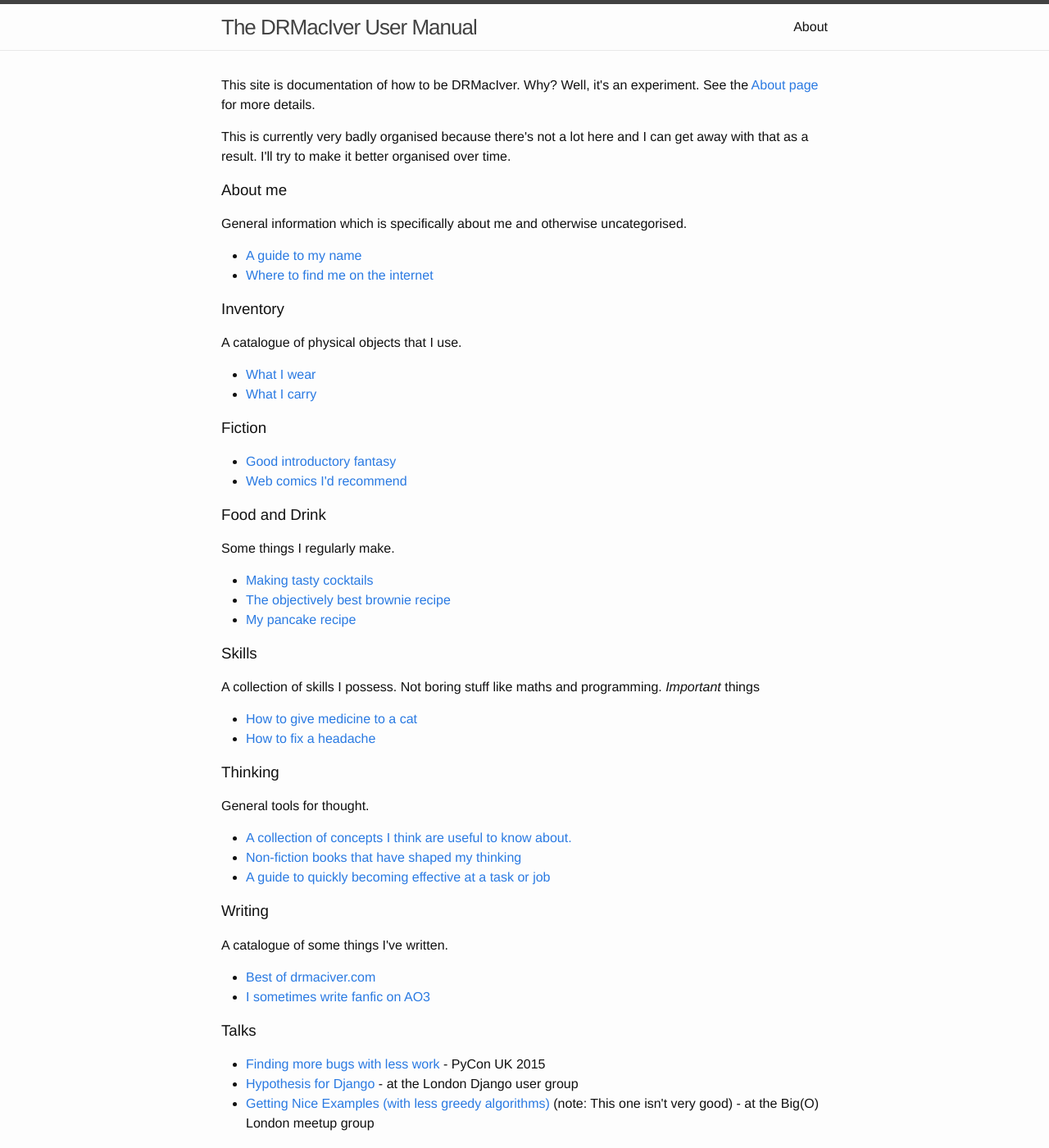
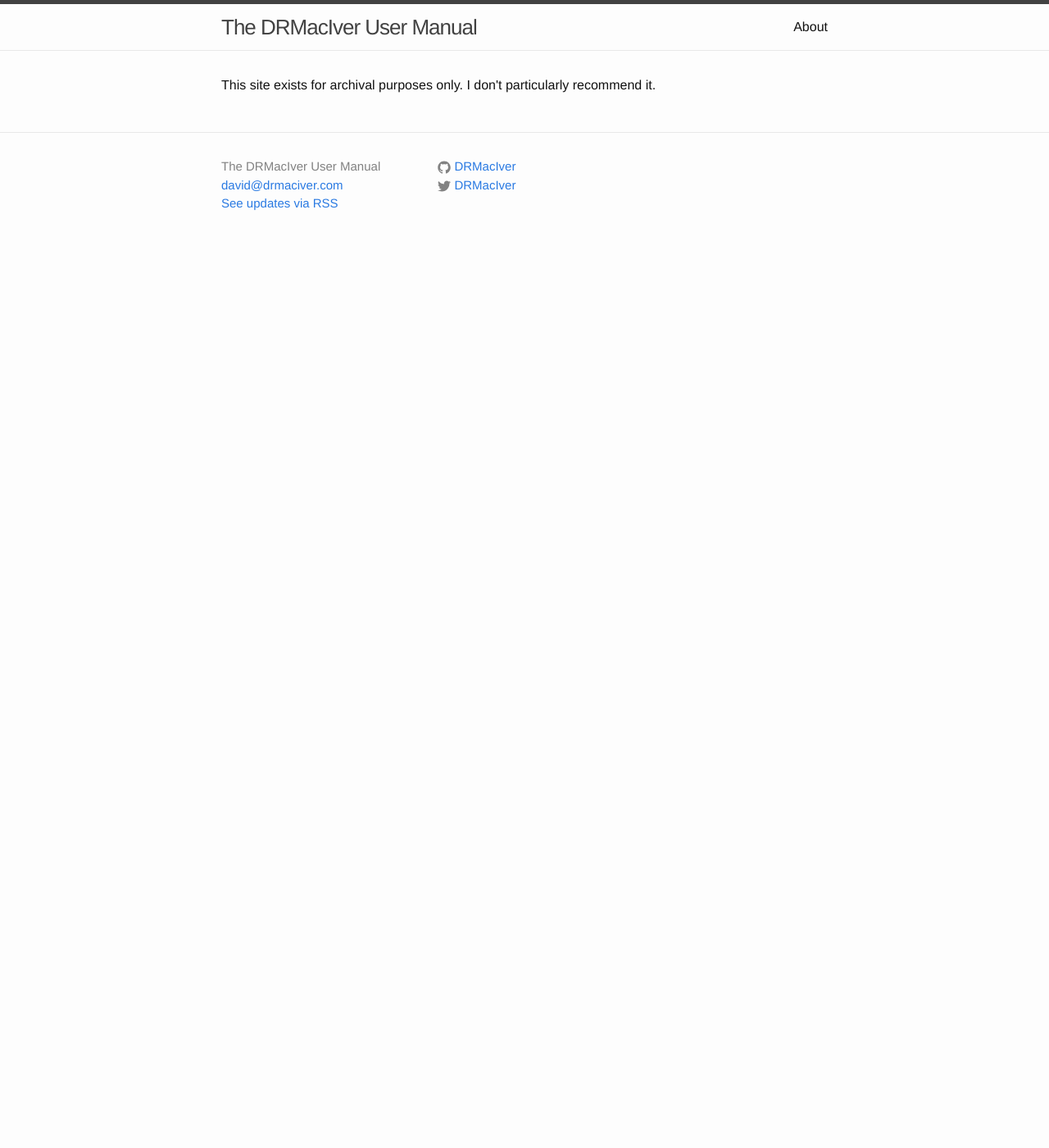
Before and after one commit to DRMacIver/docs, a Jekyll site: the page built from index.html, in a window 1280 px wide and 1400 px high. Shown: the whole window at 82% size. Built offline with Jekyll 4.4.1, drawn with Linux system fonts in a browser that asks for light colours.

Commit message:
Remove index

```diff
--- a/index.html
+++ b/index.html
@@ -6,102 +6,6 @@ date: 2015-12-06 00:00:00
 
 <div class="home">
 
-  <section>
-    <p>
-      This site is documentation of how to be DRMacIver.
-      Why? Well, it's an experiment. See the <a href="/about/">About page</a>
-      for more details.
-    </p>
+<p>This site exists for archival purposes only. I don't particularly recommend it.</p>
 
-    <p>
-      This is currently very badly organised because there's not a lot here and I can get away with
-      that as a result. I'll try to make it better organised over time.
-    </p>
-  </section>
-
-  <section>
-    <h3>About me</h3>
-
-    <p>General information which is specifically about me and otherwise uncategorised.</p>
-
-    <ul>
-      <li><a href="/me/name/">A guide to my name</a></li>
-      <li><a href="/me/contact/">Where to find me on the internet</a></li>
-    </ul>
-  </section>
-
-
-  <section>
-    <h3>Inventory</h3>
-    <p>
-      A catalogue of physical objects that I use.
-    </p>
-    <ul>
-      <li><a href="/inventory/uniform/">What I wear</a></li>
-      <li><a href="/inventory/survivalkit/">What I carry</a></li>
-    </ul>
-  </section>
-
-  <section>
-    <h3>Fiction</h3>
-
-    <ul>
-      <li><a href="/fiction/fantasy/">Good introductory fantasy</a></li>
-      <li><a href="/fiction/comics/">Web comics I'd recommend</a></li>
-    </ul>
-  </section>
-
-  <section>
-    <h3>Food and Drink</h3>
-
-    <p>
-      Some things I regularly make.
-    </p>
-    <ul>
-      <li><a href="/tasty/cocktails/">Making tasty cocktails</a></li>
-      <li><a href="/tasty/brownies/">The objectively best brownie recipe</a></li>
-      <li><a href="/tasty/pancakes/">My pancake recipe</a></li>
-    </ul>
-  </section>
-
-  <section>
-    <h3>Skills</h3>
-    <p>A collection of skills I possess. Not boring stuff like maths and programming. <em>Important</em> things</p>
-
-    <ul>
-      <li><a href="/skills/pillacat/">How to give medicine to a cat</a></li>
-      <li><a href="/skills/headache/">How to fix a headache</a></li>
-    </ul>
-  </section>
-
-  <section>
-    <h3>Thinking</h3>
-
-    <p>General tools for thought.</p>
-
-    <ul>
-      <li><a href="/thinking/concepts/">A collection of concepts I think are useful to know about.</a></li>
-      <li><a href="/thinking/books/">Non-fiction books that have shaped my thinking</a></li>
-      <li><a href="/thinking/becoming-effective/">A guide to quickly becoming effective at a task or job</a></li>
-    </ul>
-  </section>
-
-  <section>
-    <h3>Writing</h3>
-    <p>A catalogue of some things I've written.</p>
-
-    <ul>
-      <li><a href="/writing/bestof/">Best of drmaciver.com</a></li>
-      <li><a href=http://archiveofourown.org/users/DRMacIver>I sometimes write fanfic on AO3</a></li>
-    </ul>
-  </section>
-
-  <section>
-    <h3>Talks</h3>
-    <ul>
-      <li><a href=https://www.youtube.com/watch?v=62ubHXzD8tM>Finding more bugs with less work</a> - PyCon UK 2015</li>
-      <li><a href=http://www.drmaciver.com/2015/06/hypothesis-for-django/>Hypothesis for Django</a> - at the London Django user group</li>
-      <li><a href=https://skillsmatter.com/skillscasts/6461-greedy-algorithms-for-testing>Getting Nice Examples (with less greedy algorithms)</a> (note: This one isn't very good) - at the Big(O) London meetup group</li>
-    </li>
-  </section>
 </div>
```
